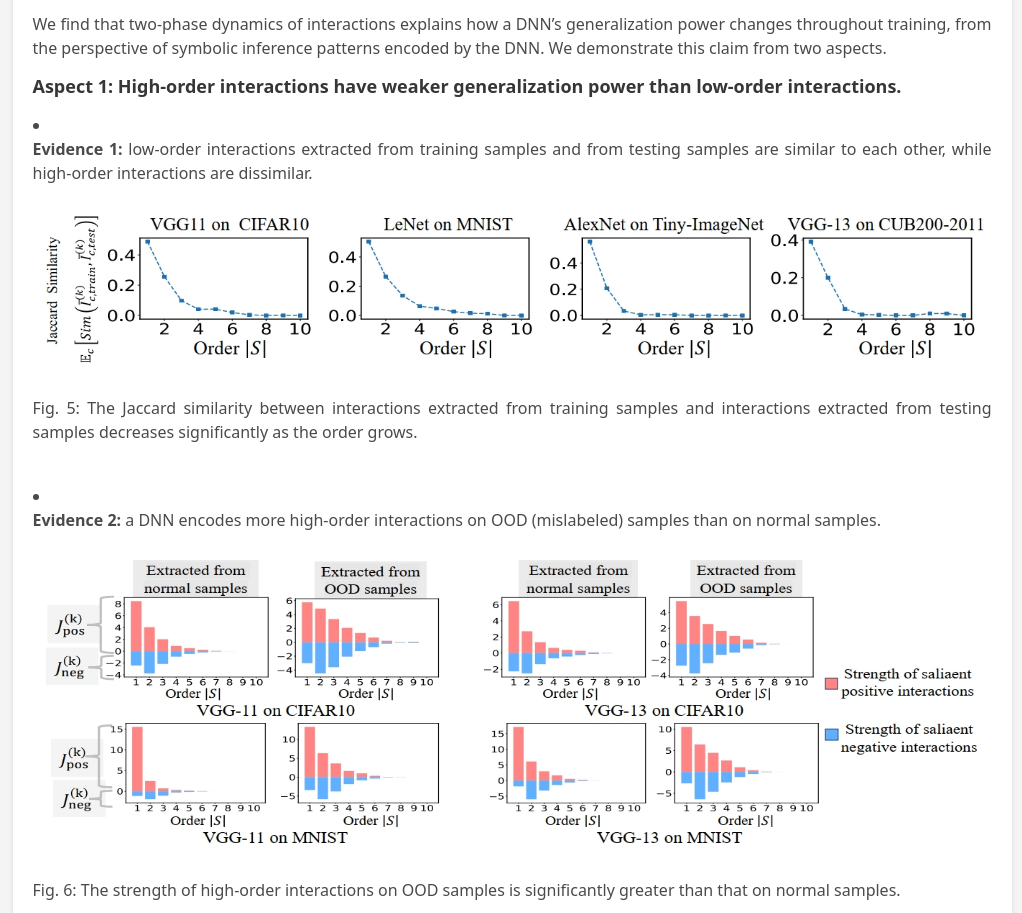
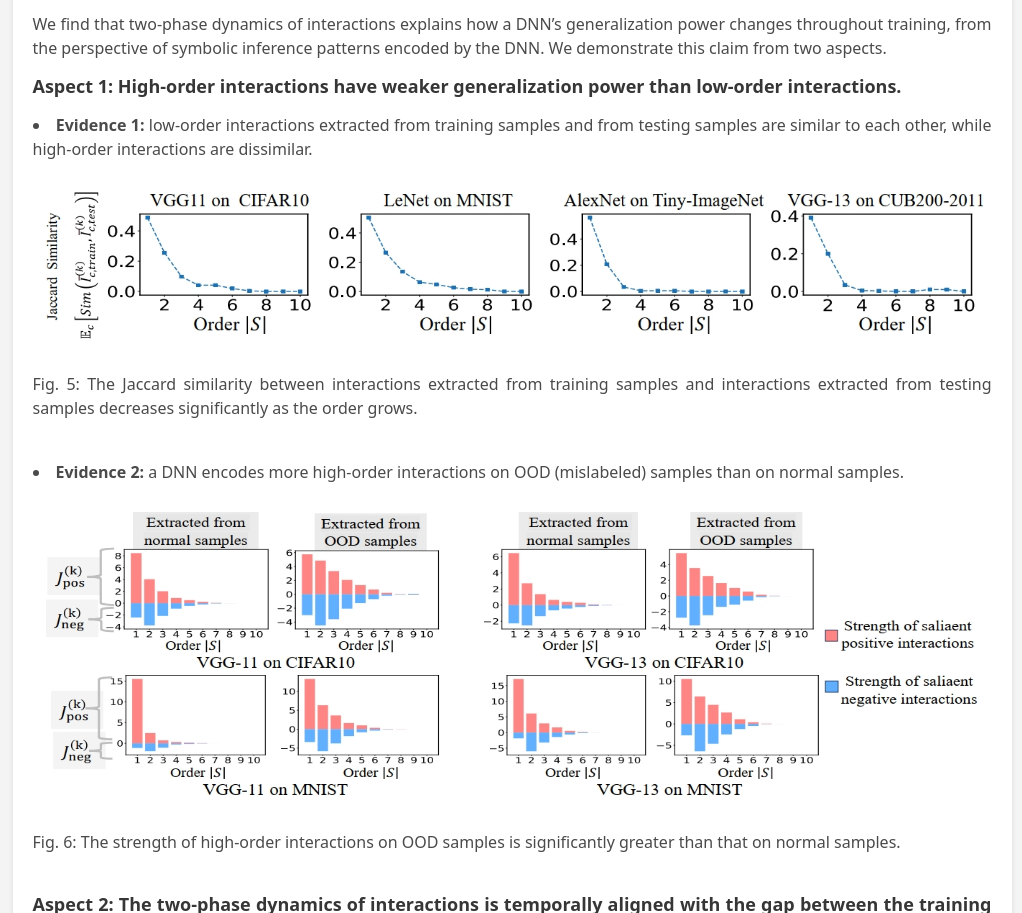
Before and after one commit to sjtu-xai-lab/InteractionDynamics, a plain HTML site: page index.html in a window 1280 px wide. Shown: the part 5969-6882 px from the top of the page, without its empty margins (128-1150 px from the left). Drawn offline with nearby package versions, Linux system fonts and the light colour scheme; some packages are replaced by stand-ins of ours.

Commit message:
fix new lines, center the image caption

```diff
--- a/index.html
+++ b/index.html
@@ -71,7 +71,7 @@
 <div class="container">
     <br>
     <img src="./static/img/figs/fig1.png" >
-    <p>
+    <p sytle="textalign:center;">
         Fig. 1: Overview of the two-phase dynamics of interactions learned by a DNN.
     </p>
     <br>
@@ -290,8 +290,8 @@
         <h5>Aspect 1: High-order interactions have weaker generalization power than low-order interactions.</h5>
 
         <li>
-            <p><b>Evidence 1:</b> low-order interactions extracted from training samples and from testing samples are similar to each
-            other, while high-order interactions are dissimilar.</p>
+            <b>Evidence 1:</b> low-order interactions extracted from training samples and from testing samples are similar to each
+            other, while high-order interactions are dissimilar.
         </li>
         <img src="./static/img/figs/fig5.png" alt="Image description">
         <p>
@@ -301,7 +301,7 @@
         <br>
 
         <li>
-            <p><b>Evidence 2:</b> a DNN encodes more high-order interactions on OOD (mislabeled) samples than on normal samples.</p>
+            <b>Evidence 2:</b> a DNN encodes more high-order interactions on OOD (mislabeled) samples than on normal samples.
         </li>
         <img src="./static/img/figs/fig6.png" alt="Image description">
         <p>
```
